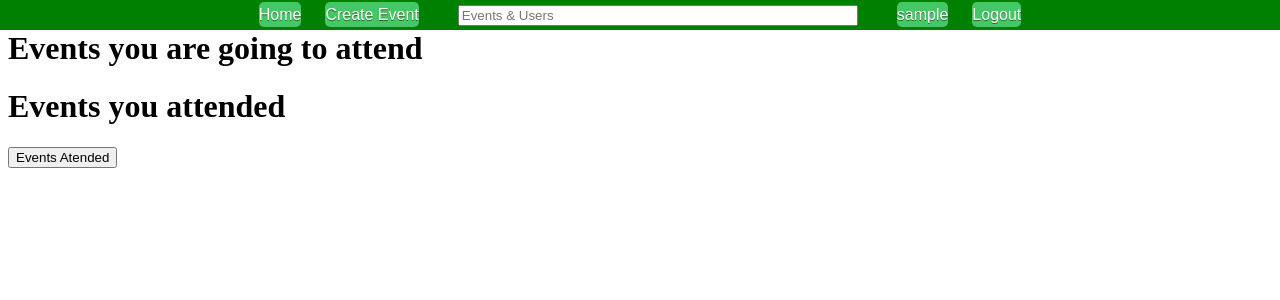
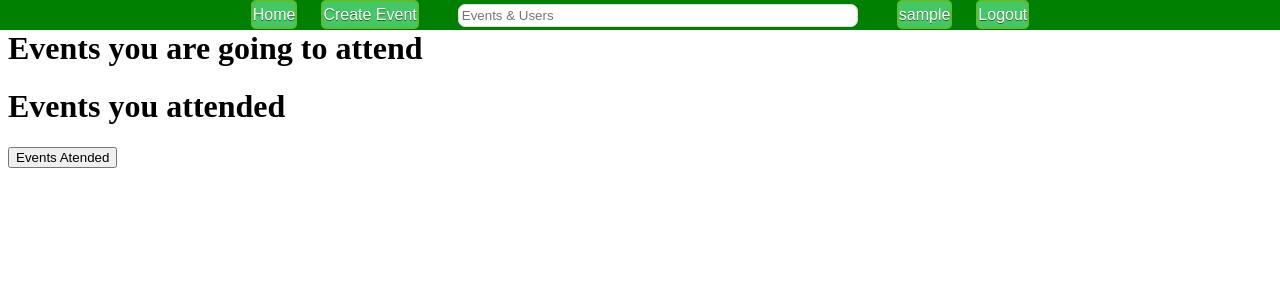
Before and after one commit to dominguesgm/feup-ltw, a PHP site: page / in a window 1280 px wide. Shown: the top 300 px of the page. Run offline with PHP 8.4, Linux system fonts and the light colour scheme; the visitor is signed in with stand-in values (Sample User, id 1); data comes from the database, SQL or seed files in the repository; some libraries are stand-ins or nearby versions.

Commit message:
Header possibly almost done. Style should be either followed or reviewed before continuing

```diff
--- a/style/index_style.css
+++ b/style/index_style.css
@@ -21,7 +21,20 @@ div#floatingHeader{
   line-height: 30px;
 }
 
-@media screen and (min-width:800px) {
+div#floatingHeader > input{
+  outline: none;
+  padding: 3px 0px 3px 3px;
+  border: 1px solid #DDDDDD;
+  border-radius:7px;
+}
+
+div#floatingHeader > input:focus{
+  box-shadow: 0 0 5px #44c767;
+  padding: 3px 0px 3px 3px;
+  border: 1px solid #44c767;
+}
+
+@media screen and (min-width:810px) {
   div#floatingHeader > input{
     width:400px;
     margin-right: 25px;
@@ -33,7 +46,7 @@ div#floatingHeader{
     line-height: 25px;
   }
 }
-@media screen and (max-width:799px) and (min-width:570px){
+@media screen and (max-width:809px) and (min-width:570px){
   div#floatingHeader > input{
     margin-right: 25px;
     margin-left: 25px;
@@ -63,6 +76,7 @@ div#floatingHeader{
 	color:#ffffff;
 	font-family:Arial;
 	text-decoration:none;
+  border: 2px solid #5cbf2a;
 	text-shadow:0px 1px 0px #2f6627;
 }
 .myButton:hover {
```
